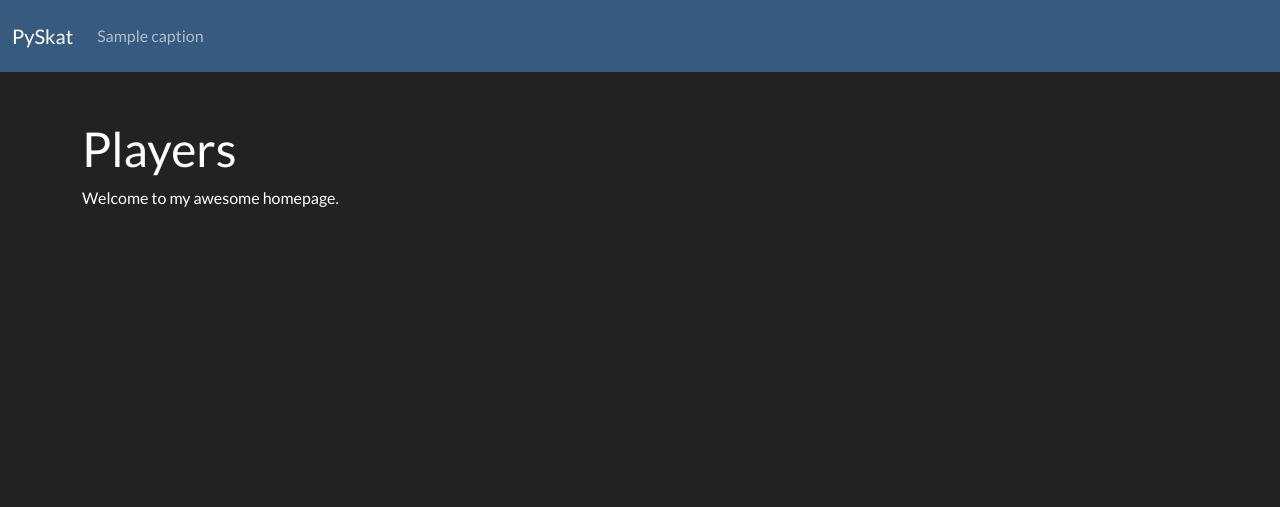
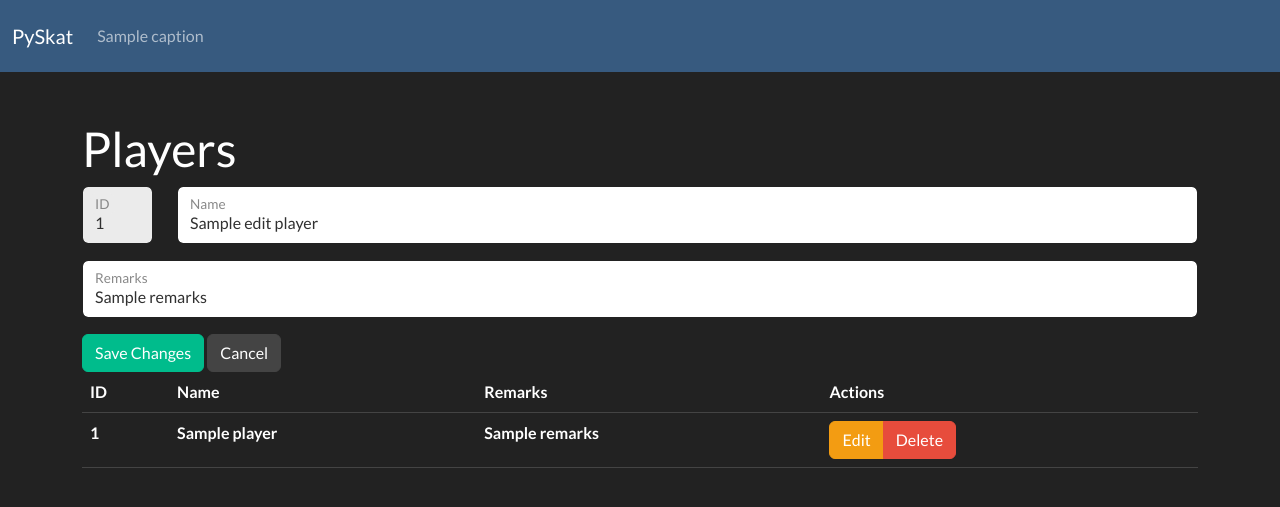
Before and after one commit to axtimhaus/pyskat, a Flask app: template src/pyskat/wui/templates/players.html in a window 1280 px wide. Shown: the top 507 px of the page. Run offline with Flask 3, Linux system fonts and the light colour scheme; the template is opened without the code that fills it: most values are stand-ins (such as "Sample title", 1, 10 or a date in 2020); lists and menus that the app fills with data are empty; some libraries are stand-ins or nearby versions.

Commit message:
add basic player functionality

```diff
--- a/src/pyskat/cli/__init__.py
+++ b/src/pyskat/cli/__init__.py
@@ -6,4 +6,3 @@ main.add_command(player_commands.player)
 main.add_command(result_commands.result)
 main.add_command(evaluate_commands.evaluate)
 main.add_command(series_commands.series)
-main.add_command(wui.wui)
--- a/src/pyskat/wui/app.py
+++ b/src/pyskat/wui/app.py
@@ -1,9 +1,22 @@
+import json
 from dataclasses import dataclass
+from pathlib import Path
 
-from flask import Flask
+from flask import Flask, session
+
+from pyskat.backend import Backend
+from . import default_config
 
 app = Flask("pyskat.wui")
-app.secret_key = "abc"
+app.config.from_object(default_config)
+
+CWD = Path.cwd()
+
+if (CWD / "pyskat_config.json").exists():
+    app.config.from_file(CWD / "pyskat_config.json", load=json.load)
+
+
+app.config.from_prefixed_env(prefix="PYSKAT_")
 
 
 @dataclass
@@ -29,3 +42,17 @@ def get_nav_items(active: str | None = None) -> list[NavItem]:
                 break
 
     return items
+
+
+_backends = dict()
+
+
+def get_backend():
+    db_file = app.config["DATABASE_FILE"]
+    b = _backends.get(db_file, None)
+
+    if not b:
+        b = Backend(db_file)
+        _backends[db_file] = b
+
+    return b
--- /dev/null
+++ b/src/pyskat/wui/default_config.py
@@ -0,0 +1,2 @@
+SECRET_KEY = "abc"
+DATABASE_FILE = "pyskat_db.json"
--- a/src/pyskat/wui/templates/base.html
+++ b/src/pyskat/wui/templates/base.html
@@ -15,7 +15,7 @@
 
 <nav class="navbar navbar-expand-lg bg-primary" data-bs-theme="dark">
     <div class="container-fluid">
-        <a class="navbar-brand" href="#">PySkat</a>
+        <a class="navbar-brand" href="/">PySkat</a>
         <button class="navbar-toggler" type="button" data-bs-toggle="collapse" data-bs-target="#navbarColor01"
                 aria-controls="navbarColor01" aria-expanded="false" aria-label="Toggle navigation">
             <span class="navbar-toggler-icon"></span>
--- a/src/pyskat/wui/templates/players.html
+++ b/src/pyskat/wui/templates/players.html
@@ -3,7 +3,67 @@
 {% block head %}{% endblock %}
 {% block content %}
     <h1>Players</h1>
-    <p class="important">
-      Welcome to my awesome homepage.
-    </p>
+
+    <form>
+        <div class="mb-3 row">
+            <div class="col-3 col-md-2 col-lg-1">
+                <div class="form-floating">
+                    <input disabled class="form-control" type="text" id="id" name="id" placeholder="id"
+                           value="{% if edit_player %}{{ edit_player.id }}{% else %}new{% endif %}"/>
+                    <label class="form-label" for="id">ID</label>
+                </div>
+            </div>
+            <div class="col-9 col-md-10 col-lg-11">
+                <div class="form-floating">
+                    <input class="form-control" type="text" id="name" name="name" placeholder="name"
+                           value="{% if edit_player %}{{ edit_player.name }}{% endif %}"/>
+                    <label class="form-label" for="name">Name</label>
+                </div>
+            </div>
+        </div>
+        <div class="mb-3 form-floating">
+            <input class="form-control" type="text" id="remarks" name="remarks" placeholder="remarks"
+                   value="{% if edit_player %}{{ edit_player.remarks }}{% endif %}"/>
+            <label class="form-label" for="remarks">Remarks</label>
+        </div>
+        {% if edit_player %}
+            <button class="btn btn-success" formmethod="post" type="submit">Save Changes</button>
+            <a class="btn btn-secondary" href="/players">Cancel</a>
+        {% else %}
+            <button class="btn btn-success" formmethod="post" type="submit">Add Player</button>
+        {% endif %}
+    </form>
+    <div class="mt-6">
+        <table class="table">
+            <thead>
+            <tr>
+                <th>ID</th>
+                <th>Name</th>
+                <th>Remarks</th>
+                <th>Actions</th>
+            </tr>
+            </thead>
+            <tbody>
+            {% for p in players %}
+                <tr>
+                    <th>
+                        {{ p.Index }}
+                    </th>
+                    <th>
+                        {{ p.name }}
+                    </th>
+                    <th>
+                        {{ p.remarks }}
+                    </th>
+                    <th>
+                        <div class="btn-group">
+                            <a href="/players?edit={{ p.Index }}" class="btn btn-warning">Edit</a>
+                            <a href="/players?remove={{ p.Index }}" class="btn btn-danger">Delete</a>
+                        </div>
+                    </th>
+                </tr>
+            {% endfor %}
+            </tbody>
+        </table>
+    </div>
 {% endblock %}
```
Also changed, not shown: src/pyskat/wui/index.py (+2 -9 lines), src/pyskat/wui/players.py (+37 -4 lines), src/pyskat/wui/templates/index.html (+0 -14 lines).
